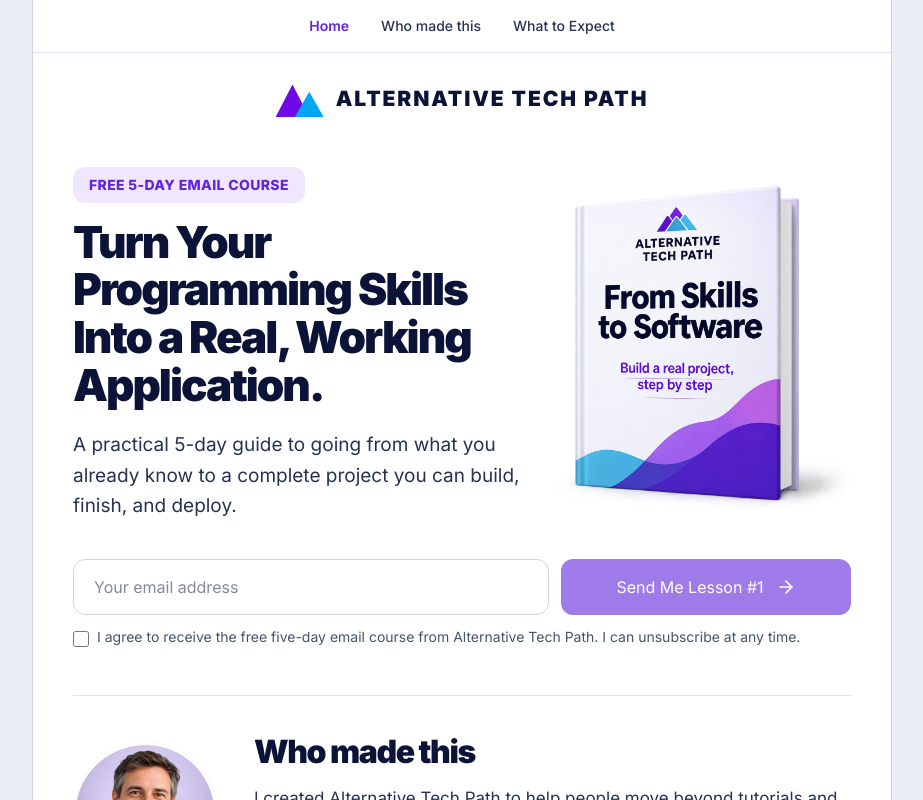
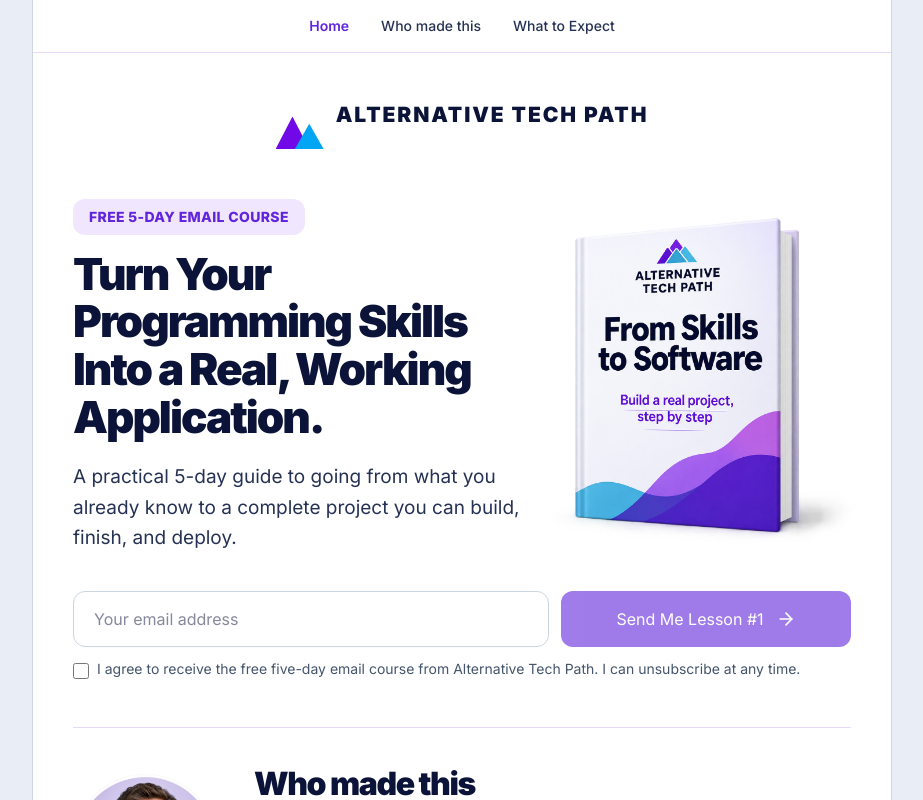
Before and after one commit to ShaphC/altechpath, a Next.js app: page / in a window 1280 px wide. Shown: the top 800 px of the page, without its empty margins (178-1101 px from the left). Built offline with nearby package versions, Linux system fonts and the light colour scheme.

Commit message:
brand smooth scroll adjustment

```diff
--- a/src/app/page.tsx
+++ b/src/app/page.tsx
@@ -7,7 +7,7 @@ import { siteConfig } from "@/lib/site-config";
 
 function BrandMark() {
   return (
-    <section id="home" className="scroll-mt-20">
+    <section id="home" className="scroll-mt-20 pt-5 sm:pt-8">
       <div className="relative h-9 w-12 shrink-0" aria-hidden="true">
         <span className="absolute bottom-0 left-0 h-[90%] w-[70%] bg-violet-700 [clip-path:polygon(50%_0,100%_100%,0_100%)]" />
         <span className="absolute bottom-0 left-[40%] h-[70%] w-[60%] bg-sky-500 [clip-path:polygon(50%_0,100%_100%,0_100%)]" />
```
